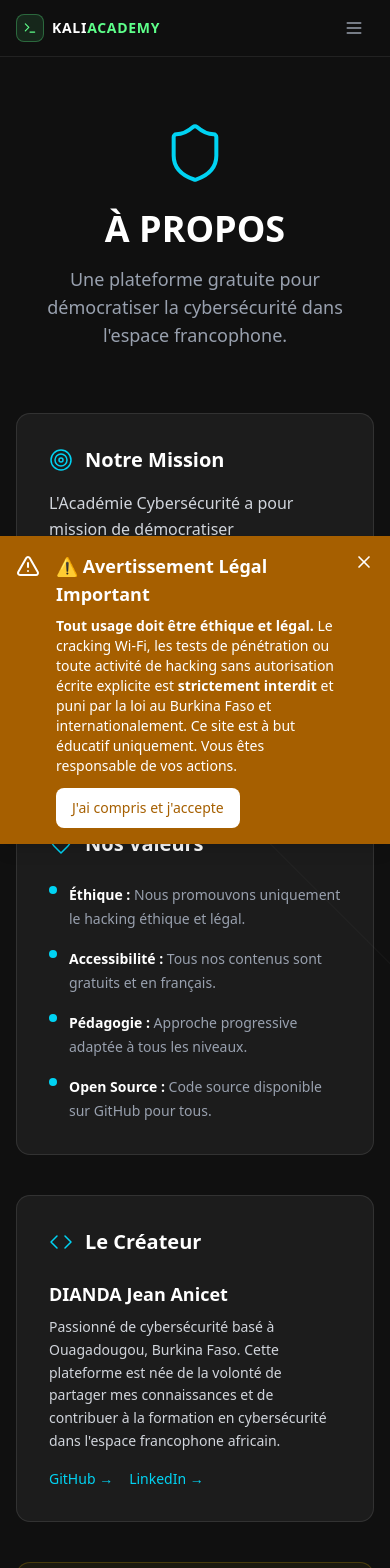
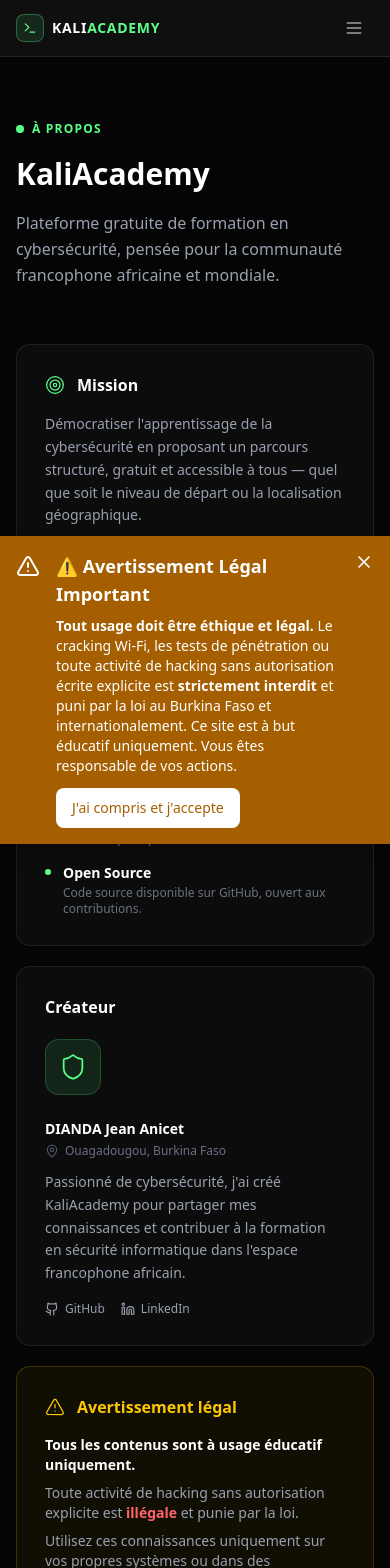
Before and after one commit to ANI-dianda/Kali-Linux, a Next.js app: page /a-propos in a window 390 px wide. Shown: the top 1568 px of the page. Built offline with nearby package versions, Linux system fonts and the light colour scheme.

Commit message:
a-propos : refonte pro sans technologies, communaute : page bientot disponible

```diff
--- a/src/app/(main)/a-propos/page.tsx
+++ b/src/app/(main)/a-propos/page.tsx
@@ -1,50 +1,57 @@
-import { Shield, Target, Heart, Code, AlertTriangle } from 'lucide-react';
-import Link from 'next/link';
+import { Shield, Target, Heart, AlertTriangle, Github, Linkedin, MapPin } from 'lucide-react';
 
-export const metadata = { title: 'À propos — Académie Cybersécurité' };
+export const metadata = { title: 'À propos — KaliAcademy' };
+
+const values = [
+  { title: 'Éthique',        desc: 'Hacking éthique et légal uniquement. Aucune tolérance pour les usages malveillants.' },
+  { title: 'Accessibilité',  desc: 'Contenu 100% gratuit, en français, sans inscription obligatoire.' },
+  { title: 'Pédagogie',      desc: 'Progression logique du débutant à l\'expert, avec exercices pratiques.' },
+  { title: 'Open Source',    desc: 'Code source disponible sur GitHub, ouvert aux contributions.' },
+];
 
 export default function AboutPage() {
   return (
-    <div className="container mx-auto px-4 py-16 max-w-4xl">
-      {/* Hero */}
-      <div className="text-center mb-16">
-        <Shield className="h-16 w-16 text-cyan-400 mx-auto mb-6" strokeWidth={1.5} />
-        <h1 className="font-orbitron text-4xl sm:text-5xl font-black text-white mb-4">À PROPOS</h1>
-        <p className="font-exo-2 text-gray-400 text-lg max-w-xl mx-auto">
-          Une plateforme gratuite pour démocratiser la cybersécurité dans l'espace francophone.
-        </p>
-      </div>
+    <div className="bg-[#050505] min-h-screen text-white">
+      <div className="container mx-auto px-4 py-16 max-w-3xl">
 
-      <div className="space-y-10">
+        {/* En-tête */}
+        <div className="mb-14">
+          <div className="flex items-center gap-2 mb-4">
+            <span className="h-2 w-2 rounded-full bg-[#59FF88]" />
+            <span className="font-orbitron text-xs font-bold tracking-widest text-[#59FF88]">À PROPOS</span>
+          </div>
+          <h1 className="font-orbitron text-3xl sm:text-4xl font-black text-white mb-4 leading-snug">
+            KaliAcademy
+          </h1>
+          <p className="font-exo-2 text-gray-400 text-base max-w-xl leading-relaxed">
+            Plateforme gratuite de formation en cybersécurité, pensée pour la communauté francophone africaine et mondiale.
+          </p>
+        </div>
+
         {/* Mission */}
-        <div className="rounded-xl border border-white/10 bg-white/5 p-8">
+        <div className="rounded-xl border border-white/8 bg-white/3 p-7 mb-5">
           <div className="flex items-center gap-3 mb-4">
-            <Target className="h-6 w-6 text-cyan-400" strokeWidth={1.5} />
-            <h2 className="font-orbitron text-xl font-bold text-white">Notre Mission</h2>
+            <Target className="h-5 w-5 text-[#59FF88]" strokeWidth={1.5} />
+            <h2 className="font-orbitron text-base font-bold text-white">Mission</h2>
           </div>
-          <p className="font-exo-2 text-gray-300 leading-relaxed">
-            L'Académie Cybersécurité a pour mission de démocratiser l'apprentissage de la cybersécurité en proposant des cours gratuits, accessibles et en français. Nous croyons que la sécurité informatique doit être accessible à tous, quel que soit le niveau de départ ou la localisation géographique.
+          <p className="font-exo-2 text-sm text-gray-400 leading-relaxed">
+            Démocratiser l'apprentissage de la cybersécurité en proposant un parcours structuré, gratuit et accessible à tous — quel que soit le niveau de départ ou la localisation géographique.
           </p>
         </div>
 
         {/* Valeurs */}
-        <div className="rounded-xl border border-white/10 bg-white/5 p-8">
+        <div className="rounded-xl border border-white/8 bg-white/3 p-7 mb-5">
           <div className="flex items-center gap-3 mb-6">
-            <Heart className="h-6 w-6 text-cyan-400" strokeWidth={1.5} />
-            <h2 className="font-orbitron text-xl font-bold text-white">Nos Valeurs</h2>
+            <Heart className="h-5 w-5 text-[#59FF88]" strokeWidth={1.5} />
+            <h2 className="font-orbitron text-base font-bold text-white">Valeurs</h2>
           </div>
           <div className="grid grid-cols-1 sm:grid-cols-2 gap-4">
-            {[
-              { title: 'Éthique', desc: 'Nous promouvons uniquement le hacking éthique et légal.' },
-              { title: 'Accessibilité', desc: 'Tous nos contenus sont gratuits et en français.' },
-              { title: 'Pédagogie', desc: 'Approche progressive adaptée à tous les niveaux.' },
-              { title: 'Open Source', desc: 'Code source disponible sur GitHub pour tous.' },
-            ].map((v) => (
+            {values.map((v) => (
               <div key={v.title} className="flex items-start gap-3">
-                <span className="mt-1 h-2 w-2 rounded-full bg-cyan-400 shrink-0" />
+                <span className="mt-1.5 h-1.5 w-1.5 rounded-full bg-[#59FF88] shrink-0" />
                 <div>
-                  <span className="font-exo-2 text-sm font-bold text-white">{v.title} : </span>
-                  <span className="font-exo-2 text-sm text-gray-400">{v.desc}</span>
+                  <p className="font-exo-2 text-sm font-bold text-white mb-0.5">{v.title}</p>
+                  <p className="font-exo-2 text-xs text-gray-500">{v.desc}</p>
                 </div>
               </div>
             ))}
@@ -52,47 +59,48 @@
         </div>
 
         {/* Créateur */}
-        <div className="rounded-xl border border-white/10 bg-white/5 p-8">
-          <div className="flex items-center gap-3 mb-6">
-            <Code className="h-6 w-6 text-cyan-400" strokeWidth={1.5} />
-            <h2 className="font-orbitron text-xl font-bold text-white">Le Créateur</h2>
-          </div>
-          <div className="flex flex-col sm:flex-row gap-6">
-            <div className="flex-1">
-              <h3 className="font-orbitron text-lg font-bold text-white mb-2">DIANDA Jean Anicet</h3>
-              <p className="font-exo-2 text-gray-300 text-sm leading-relaxed mb-4">
-                Passionné de cybersécurité basé à Ouagadougou, Burkina Faso. Cette plateforme est née de la volonté de partager mes connaissances et de contribuer à la formation en cybersécurité dans l'espace francophone africain.
+        <div className="rounded-xl border border-white/8 bg-white/3 p-7 mb-5">
+          <h2 className="font-orbitron text-base font-bold text-white mb-5">Créateur</h2>
+          <div className="flex flex-col sm:flex-row sm:items-start gap-6">
+            <div className="flex h-14 w-14 shrink-0 items-center justify-center rounded-xl bg-[#59FF88]/10 border border-[#59FF88]/20">
+              <Shield className="h-7 w-7 text-[#59FF88]" strokeWidth={1.5} />
+            </div>
+            <div>
+              <h3 className="font-orbitron text-sm font-black text-white mb-1">DIANDA Jean Anicet</h3>
+              <div className="flex items-center gap-1.5 mb-3">
+                <MapPin className="h-3.5 w-3.5 text-gray-600" />
+                <span className="font-exo-2 text-xs text-gray-500">Ouagadougou, Burkina Faso</span>
+              </div>
+              <p className="font-exo-2 text-sm text-gray-400 leading-relaxed mb-4">
+                Passionné de cybersécurité, j'ai créé KaliAcademy pour partager mes connaissances et contribuer à la formation en sécurité informatique dans l'espace francophone africain.
               </p>
               <div className="flex gap-4">
-                <a href="https://github.com/ANI-dianda" target="_blank" rel="noopener noreferrer" className="font-exo-2 text-sm text-cyan-400 hover:text-cyan-300 transition-colors">GitHub →</a>
-                <a href="https://www.linkedin.com/in/anicet-dianda-33a42732a" target="_blank" rel="noopener noreferrer" className="font-exo-2 text-sm text-cyan-400 hover:text-cyan-300 transition-colors">LinkedIn →</a>
+                <a href="https://github.com/ANI-dianda" target="_blank" rel="noopener noreferrer"
+                  className="inline-flex items-center gap-1.5 font-exo-2 text-xs text-gray-400 hover:text-[#59FF88] transition-colors">
+                  <Github className="h-3.5 w-3.5" /> GitHub
+                </a>
+                <a href="https://www.linkedin.com/in/anicet-dianda-33a42732a" target="_blank" rel="noopener noreferrer"
+                  className="inline-flex items-center gap-1.5 font-exo-2 text-xs text-gray-400 hover:text-[#59FF88] transition-colors">
+                  <Linkedin className="h-3.5 w-3.5" /> LinkedIn
+                </a>
               </div>
             </div>
           </div>
         </div>
 
         {/* Avertissement légal */}
-        <div className="rounded-xl border border-yellow-400/20 bg-yellow-400/5 p-8">
+        <div className="rounded-xl border border-yellow-400/20 bg-yellow-400/5 p-7">
           <div className="flex items-center gap-3 mb-4">
-            <AlertTriangle className="h-6 w-6 text-yellow-400" strokeWidth={1.5} />
-            <h2 className="font-orbitron text-xl font-bold text-yellow-400">Avertissement Légal</h2>
+            <AlertTriangle className="h-5 w-5 text-yellow-400" strokeWidth={1.5} />
+            <h2 className="font-orbitron text-base font-bold text-yellow-400">Avertissement légal</h2>
           </div>
-          <div className="space-y-3 font-exo-2 text-sm text-gray-300">
+          <div className="space-y-2 font-exo-2 text-sm text-gray-400">
             <p><strong className="text-white">Tous les contenus sont à usage éducatif uniquement.</strong></p>
-            <p>Toute activité de hacking sans autorisation écrite explicite du propriétaire du système est <strong className="text-red-400">ILLÉGALE</strong> et punie par la loi.</p>
+            <p>Toute activité de hacking sans autorisation explicite est <strong className="text-red-400">illégale</strong> et punie par la loi.</p>
             <p>Utilisez ces connaissances uniquement sur vos propres systèmes ou dans des environnements de test autorisés.</p>
           </div>
         </div>
 
-        {/* Technologies */}
-        <div className="rounded-xl border border-white/10 bg-white/5 p-8">
-          <h2 className="font-orbitron text-xl font-bold text-white mb-6">Technologies Utilisées</h2>
-          <div className="flex flex-wrap gap-3">
-            {['Next.js 15', 'React 19', 'TypeScript', 'TailwindCSS 4', 'Supabase', 'Radix UI', 'Netlify'].map((tech) => (
-              <span key={tech} className="rounded-full border border-white/10 bg-white/5 px-4 py-1.5 font-exo-2 text-sm text-gray-300">{tech}</span>
-            ))}
-          </div>
-        </div>
       </div>
     </div>
   );
--- a/src/app/(main)/communaute/page.tsx
+++ b/src/app/(main)/communaute/page.tsx
@@ -1,39 +1,19 @@
-import { Users, MessageCircle, Github, Construction } from 'lucide-react';
 import Link from 'next/link';
 
-export const metadata = { title: 'Communauté — Académie Cybersécurité' };
+export const metadata = { title: 'Communauté — KaliAcademy' };
 
 export default function CommunautePage() {
   return (
-    <div className="container mx-auto px-4 py-16 max-w-4xl">
-      <div className="text-center mb-16">
-        <h1 className="font-orbitron text-4xl sm:text-5xl font-black text-white mb-4">COMMUNAUTÉ</h1>
-        <p className="font-exo-2 text-gray-400 text-lg max-w-xl mx-auto">
-          Rejoignez une communauté d'apprenants passionnés par la cybersécurité.
+    <div className="bg-[#050505] min-h-screen text-white flex items-center justify-center px-4">
+      <div className="text-center max-w-sm">
+        <p className="font-orbitron text-xs font-bold tracking-widest text-[#59FF88] mb-6">COMMUNAUTÉ</p>
+        <h1 className="font-orbitron text-2xl sm:text-3xl font-black text-white mb-4">Bientôt disponible.</h1>
+        <p className="font-exo-2 text-sm text-gray-500 mb-8">
+          Un espace d'échange entre apprenants est en cours de construction.
         </p>
-      </div>
-
-      <div className="grid grid-cols-1 sm:grid-cols-3 gap-6 mb-12">
-        {[
-          { icon: MessageCircle, title: 'WhatsApp', desc: 'Rejoignez le groupe WhatsApp pour poser vos questions et partager vos avancées.', href: 'https://wa.me/22665569437', label: 'Rejoindre', color: 'text-green-400' },
-          { icon: Github, title: 'GitHub', desc: 'Contribuez au projet open source, signalez des bugs ou proposez des améliorations.', href: 'https://github.com/ANI-dianda/Kali-Linux', label: 'Voir le repo', color: 'text-white' },
-          { icon: Users, title: 'Forum (bientôt)', desc: 'Un forum dédié pour les discussions techniques, CTF et entraide entre membres.', href: '#', label: 'Bientôt disponible', color: 'text-cyan-400' },
-        ].map((item) => (
-          <div key={item.title} className="rounded-xl border border-white/10 bg-white/5 p-6 text-center">
-            <item.icon className={`h-10 w-10 ${item.color} mx-auto mb-4`} strokeWidth={1.5} />
-            <h3 className="font-orbitron text-base font-bold text-white mb-2">{item.title}</h3>
-            <p className="font-exo-2 text-sm text-gray-400 mb-4">{item.desc}</p>
-            <a href={item.href} target="_blank" rel="noopener noreferrer"
-              className="inline-flex items-center gap-1 font-exo-2 text-sm font-bold text-cyan-400 hover:text-cyan-300 transition-colors">
-              {item.label} →
-            </a>
-          </div>
-        ))}
-      </div>
-
-      <div className="rounded-xl border border-yellow-400/20 bg-yellow-400/5 p-8 text-center">
-        <Construction className="h-10 w-10 text-yellow-400 mx-auto mb-4" strokeWidth={1.5} />
-        <p className="font-exo-2 text-gray-300">Plus de fonctionnalités communautaires arrivent bientôt : forum, classements, projets collaboratifs.</p>
+        <Link href="/modules" className="inline-flex items-center gap-2 rounded-xl bg-[#59FF88] px-6 py-3 font-exo-2 text-sm font-bold text-[#050505] hover:brightness-110 transition-all">
+          Voir les modules
+        </Link>
       </div>
     </div>
   );
```
